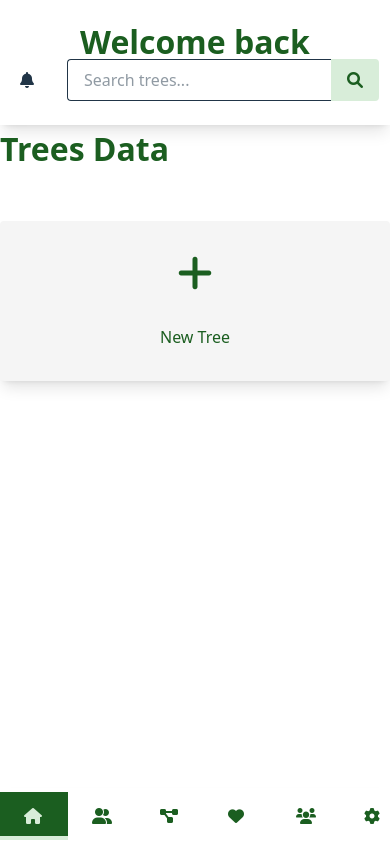
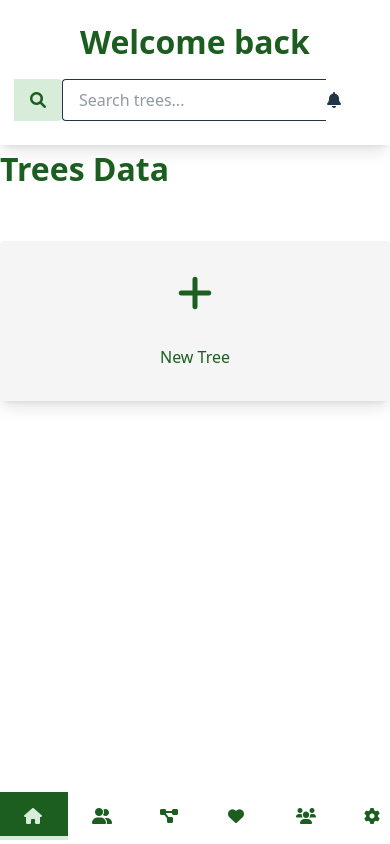
Before and after one commit to LUCHER4321/CPT-Frontend, a React (Vite) app: page /account in a window 390 px wide. Built offline with nearby package versions, Linux system fonts and the light colour scheme; no server answers.

Commit message:
Update Header.tsx

```diff
--- a/src/components/dashboard/Header.tsx
+++ b/src/components/dashboard/Header.tsx
@@ -20,9 +20,9 @@ export const Header = ({
     return (
         <header className="p-6 flex flex-col sm:flex-row justify-between items-center w-full shadow-lg">
             <h1 className={"block text-[2em]! font-bold " + title}>Welcome back</h1>
-            <div className="flex flex-row justify-between">
+            <div className="flex flex-row-reverse sm:flex-row justify-between w-full sm:w-auto pt-5 sm:pt-0">
                 <Notifications
-                    className="flex items-center p-2! bg-black/0! border-black/0! focus:outline-0! focus-visible:outline-0! mr-6"
+                    className="flex items-center p-0! sm:p-2! bg-black/0! border-black/0! focus:outline-0! focus-visible:outline-0! mr-6"
                     count={count}
                     active={active}
                     setActive={setActive}
```
